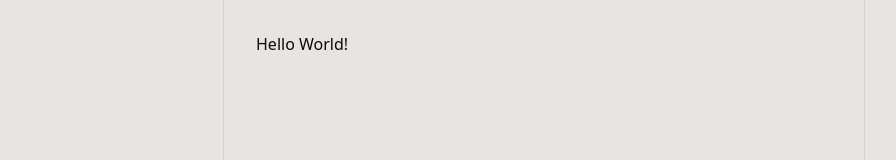
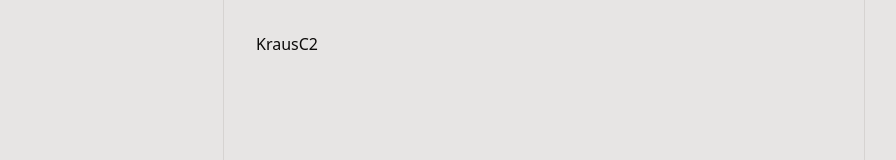
Before and after one commit to krausc2/kc2.dev, a SvelteKit app: page / in a window 1280 px wide. Shown: the top 160 px of the page, without its empty margins (96-992 px from the left). Built offline with nearby package versions, Linux system fonts and the light colour scheme.

Commit message:
feat: adjust sidebar animation timing

```diff
--- a/src/lib/components/ui/button/button.svelte
+++ b/src/lib/components/ui/button/button.svelte
@@ -4,7 +4,7 @@
 	import { type VariantProps, tv } from "tailwind-variants";
 
 	export const buttonVariants = tv({
-		base: "focus-visible:border-ring focus-visible:ring-ring/50 aria-invalid:ring-destructive/20 dark:aria-invalid:ring-destructive/40 aria-invalid:border-destructive inline-flex shrink-0 items-center justify-center gap-2 text-base font-bold whitespace-nowrap transition-all outline-none focus-visible:ring-[3px] disabled:pointer-events-none disabled:opacity-50 aria-disabled:pointer-events-none aria-disabled:opacity-50 [&_svg]:pointer-events-none [&_svg]:shrink-0 [&_svg:not([class*='size-'])]:size-4",
+		base: "focus-visible:border-ring focus-visible:ring-ring/50 aria-invalid:ring-destructive/20 dark:aria-invalid:ring-destructive/40 aria-invalid:border-destructive inline-flex shrink-0 items-center justify-center gap-2 text-base font-normal whitespace-nowrap transition-all outline-none focus-visible:ring-[3px] disabled:pointer-events-none disabled:opacity-50 aria-disabled:pointer-events-none aria-disabled:opacity-50 [&_svg]:pointer-events-none [&_svg]:shrink-0 [&_svg:not([class*='size-'])]:size-4",
 		variants: {
 			variant: {
 				default: "bg-primary text-primary-foreground hover:bg-primary/90 shadow-xs",
--- a/src/routes/+layout.svelte
+++ b/src/routes/+layout.svelte
@@ -29,7 +29,7 @@
 		<nav class="flex flex-col">
 			{#each navItems as item}
 				<div class="group relative overflow-hidden">
-					<div class="pointer-events-none absolute inset-0 z-0 bg-linear-to-r from-stone-200 to-white opacity-0 transition-opacity duration-500 group-hover:opacity-100 transform-gpu"></div>
+					<div class="pointer-events-none absolute inset-0 z-0 bg-linear-to-r from-stone-200 to-white opacity-0 transition-opacity duration-700 group-hover:opacity-100 group-hover:duration-200 transform-gpu"></div>
 					<Button variant="ghost" class="relative z-10 w-full hover:bg-transparent" href={item.href}>
 						{item.label}
 					</Button>
--- a/src/routes/+page.svelte
+++ b/src/routes/+page.svelte
@@ -1 +1 @@
-<p>Hello World!</p>
+<h1>KrausC2</h1>
--- a/src/routes/layout.css
+++ b/src/routes/layout.css
@@ -1,6 +1,8 @@
 @import "tailwindcss";
 
 @import "tw-animate-css";
+
+
 
 @custom-variant dark (&:is(.dark *));
 
```
